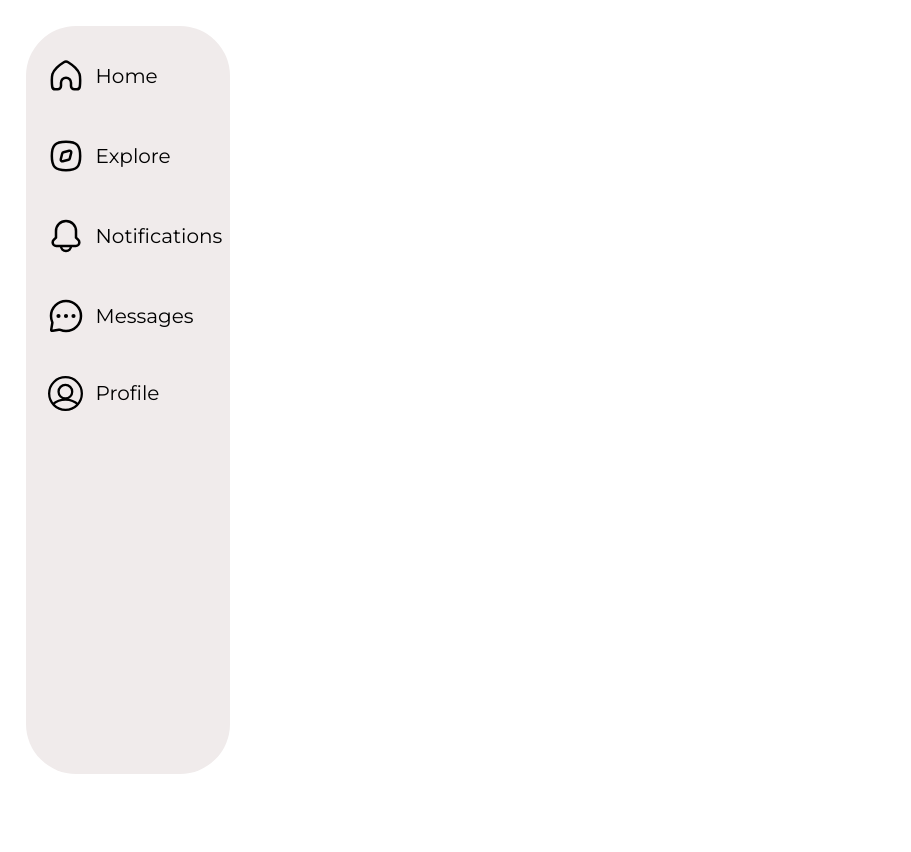
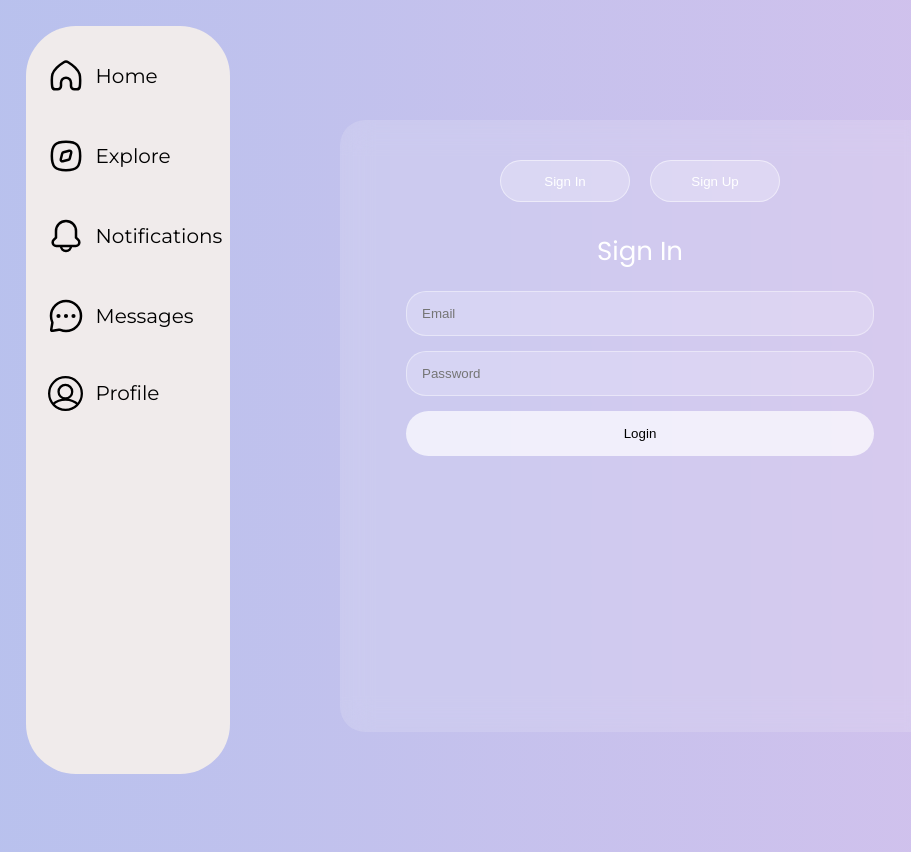
Before and after one commit to Nitsugua38/Epitech-Projects, a React (Vite) app in the folder mvp/frontend/: page /signin in a window 1280 px wide. Shown: the whole page, without its empty margins (0-911 px from the left). Before the commit the page ends 800 px from the top, so only its background shows below. Built offline with nearby package versions, Linux system fonts and the light colour scheme.

Commit message:
feat: add the full login page (Sign In Sign Up)

```diff
--- a/mvp/frontend/src/App.jsx
+++ b/mvp/frontend/src/App.jsx
@@ -1,37 +1,34 @@
-import { useState } from 'react'
-import './App.css'
-import { BrowserRouter, Route, Routes } from 'react-router-dom';
+import { BrowserRouter, Route, Routes, Navigate } from "react-router-dom";
+import "./App.css";
 
-import Home from './pages/home/Home.jsx';
-import Explore from './pages/explore/Explore.jsx';
-import Notifications from './pages/notifications/Notifications.jsx';
-import Messages from './pages/messages/Messages.jsx';
-import Profile from './pages/profile/Profile.jsx';
+import Home from "./pages/home/Home.jsx";
+import Explore from "./pages/explore/Explore.jsx";
+import Notifications from "./pages/notifications/Notifications.jsx";
+import Messages from "./pages/messages/Messages.jsx";
+import Profile from "./pages/profile/Profile.jsx";
+import Login from "./pages/login/Login.jsx";
 
-import NavBar from './common_components/NavBar.jsx';
-
-
-
-
+import NavBar from "./common_components/NavBar.jsx";
 
 function App() {
-
   return (
-        <>
     <BrowserRouter>
 
       <NavBar />
 
       <Routes>
-                    <Route path="/" element={<Home />} />
+        {/* Redirect root to signup/login */}
+        <Route path="/" element={<Navigate to="/signin" replace />} />
+
         <Route path="/explore" element={<Explore />} />
         <Route path="/notifications" element={<Notifications />} />
         <Route path="/messages" element={<Messages />} />
         <Route path="/profile" element={<Profile />} />
+        <Route path="/signin" element={<Login />} />
       </Routes>
+
     </BrowserRouter>
-        </>
-    )
+  );
 }
 
-export default App
+export default App;
--- /dev/null
+++ b/mvp/frontend/src/pages/login/Login.css
@@ -0,0 +1,103 @@
+@import url('https://fonts.googleapis.com/css2?family=Poppins:wght@400;500;600&display=swap');
+
+body {
+  margin: 0;
+  font-family: 'Poppins', sans-serif;
+  background: linear-gradient(270deg, #fbc2eb, #a6c1ee, #cfd9df, #e2ebf0);
+  background-size: 800% 800%;
+  animation: gradientBG 20s ease infinite;
+}
+
+@keyframes gradientBG {
+  0% { background-position: 0% 50%; }
+  50% { background-position: 100% 50%; }
+  100% { background-position: 0% 50%; }
+}
+
+.container {
+  max-width: 600px;
+  margin: 120px auto;
+  padding: 40px;
+  backdrop-filter: blur(15px);
+  background: rgba(255,255,255,0.15);
+  border-radius: 25px;
+  text-align: center;
+}
+
+.auth-buttons {
+  display: flex;
+  justify-content: center;
+  gap: 20px;
+  margin-bottom: 30px;
+}
+
+.btn {
+  width: 130px;
+  height: 42px;
+  border-radius: 22px;
+  background: rgba(255,255,255,0.25);
+  border: 1px solid rgba(255,255,255,0.5);
+  cursor: pointer;
+  color: #fff;
+}
+
+.form-box {
+  position: relative;
+  height: 460px;
+  overflow: hidden;
+}
+
+.login-container,
+.register-container {
+  position: absolute;
+  width: 100%;
+  transition: 0.5s ease-in-out;
+}
+
+.login-container { left: 0; }
+.register-container { left: 100%; }
+
+.login-container.slide-left { left: -100%; }
+.register-container.active { left: 0; }
+
+.input-field {
+  width: 90%;
+  height: 45px;
+  margin-bottom: 15px;
+  border-radius: 20px;
+  border: 1px solid rgba(255,255,255,0.4);
+  padding: 0 15px;
+  background: rgba(255,255,255,0.2);
+  color: #fff;
+}
+
+.submit {
+  width: 90%;
+  height: 45px;
+  border-radius: 25px;
+  border: none;
+  background: rgba(255,255,255,0.7);
+  cursor: pointer;
+}
+
+header {
+  color: #fff;
+  font-size: 26px;
+  margin-bottom: 20px;
+}
+
+.error-message {
+  color: #ff6b6b;
+  margin-top: 15px;
+}
+
+.success-message {
+  color: #51cf66;
+  margin-top: 15px;
+}
+
+@media (max-width: 600px) {
+  .container {
+    margin: 60px 10px;
+  }
+}
--- /dev/null
+++ b/mvp/frontend/src/pages/login/Login.jsx
@@ -0,0 +1,175 @@
+import { useState, useRef } from "react";
+import { useNavigate } from "react-router-dom";
+import "./Login.css";
+
+function Login() {
+  const navigate = useNavigate();
+  const formBoxRef = useRef(null);
+
+  const [mode, setMode] = useState("login");
+  const [errorMessage, setErrorMessage] = useState("");
+  const [successMessage, setSuccessMessage] = useState("");
+
+  const [email, setEmail] = useState("");
+  const [password, setPassword] = useState("");
+
+  const [regFirstname, setRegFirstname] = useState("");
+  const [regLastname, setRegLastname] = useState("");
+  const [regEmail, setRegEmail] = useState("");
+  const [regPassword, setRegPassword] = useState("");
+
+  const goLogin = () => {
+    setMode("login");
+    setErrorMessage("");
+    setSuccessMessage("");
+
+    setTimeout(() => {
+      formBoxRef.current?.scrollIntoView({
+        behavior: "smooth",
+        block: "start",
+      });
+    }, 100);
+  };
+
+  const goRegister = () => {
+    setMode("register");
+    setErrorMessage("");
+    setSuccessMessage("");
+
+    setTimeout(() => {
+      formBoxRef.current?.scrollIntoView({
+        behavior: "smooth",
+        block: "center",
+      });
+    }, 100);
+  };
+
+  const loginUser = async () => {
+    setErrorMessage("");
+    setSuccessMessage("");
+
+    try {
+      const res = await fetch("https://localhost/api/login", {
+        method: "POST",
+        headers: { "Content-Type": "application/json" },
+        credentials: "include",
+        body: JSON.stringify({ email, password }),
+      });
+
+      const data = await res.json().catch(() => null);
+      if (!res.ok) throw new Error(data?.msg || "Login failed");
+
+      if (data.token) {
+        localStorage.setItem("authToken", data.token);
+      }
+
+      navigate("/profile");
+    } catch (err) {
+      setErrorMessage("Login error: " + err.message);
+    }
+  };
+
+  const registerUser = async () => {
+    if (!regFirstname || !regLastname || !regEmail || !regPassword) {
+      setErrorMessage("Please fill all fields.");
+      return;
+    }
+
+    setErrorMessage("");
+    setSuccessMessage("");
+
+    try {
+      const res = await fetch("https://localhost/api/register", {
+        method: "POST",
+        headers: { "Content-Type": "application/json" },
+        credentials: "include",
+        body: JSON.stringify({
+          firstname: regFirstname,
+          name: regLastname,
+          email: regEmail,
+          password: regPassword,
+        }),
+      });
+
+      const data = await res.json().catch(() => null);
+      if (!res.ok) throw new Error(data?.msg || "Register failed");
+
+      setSuccessMessage("Account created successfully!");
+      setTimeout(() => navigate("/profile"), 800);
+    } catch (err) {
+      setErrorMessage("Register error: " + err.message);
+    }
+  };
+
+  const onSubmit = (e) => {
+    e.preventDefault();
+    mode === "login" ? loginUser() : registerUser();
+  };
+
+  return (
+    <div className="container">
+      <div className="auth-buttons">
+        <button className="btn" onClick={goLogin}>Sign In</button>
+        <button className="btn" onClick={goRegister}>Sign Up</button>
+      </div>
+
+      <div className="form-box" ref={formBoxRef}>
+        <div className={`login-container ${mode !== "login" ? "slide-left" : ""}`}>
+          <header>Sign In</header>
+          <form onSubmit={onSubmit}>
+            <input
+              type="email"
+              placeholder="Email"
+              className="input-field"
+              value={email}
+              onChange={e => setEmail(e.target.value)}
+              required
+            />
+            <input
+              type="password"
+              placeholder="Password"
+              className="input-field"
+              value={password}
+              onChange={e => setPassword(e.target.value)}
+              required
+            />
+            <button className="submit">Login</button>
+          </form>
+        </div>
+
+        <div className={`register-container ${mode === "register" ? "active" : ""}`}>
+          <header>Create account</header>
+          <form onSubmit={onSubmit}>
+            <input
+              type="text"
+              placeholder="Name"
+              className="input-field"
+              value={regFirstname}
+              onChange={e => setRegFirstname(e.target.value)}
+            />
+            <input
+              type="email"
+              placeholder="Email"
+              className="input-field"
+              value={regEmail}
+              onChange={e => setRegEmail(e.target.value)}
+            />
+            <input
+              type="password"
+              placeholder="Password"
+              className="input-field"
+              value={regPassword}
+              onChange={e => setRegPassword(e.target.value)}
+            />
+            <button className="submit">Create account</button>
+          </form>
+        </div>
+      </div>
+
+      {errorMessage && <div className="error-message">{errorMessage}</div>}
+      {successMessage && <div className="success-message">{successMessage}</div>}
+    </div>
+  );
+}
+
+export default Login;
```
Lines whose indentation alone changed are shown as unchanged.
